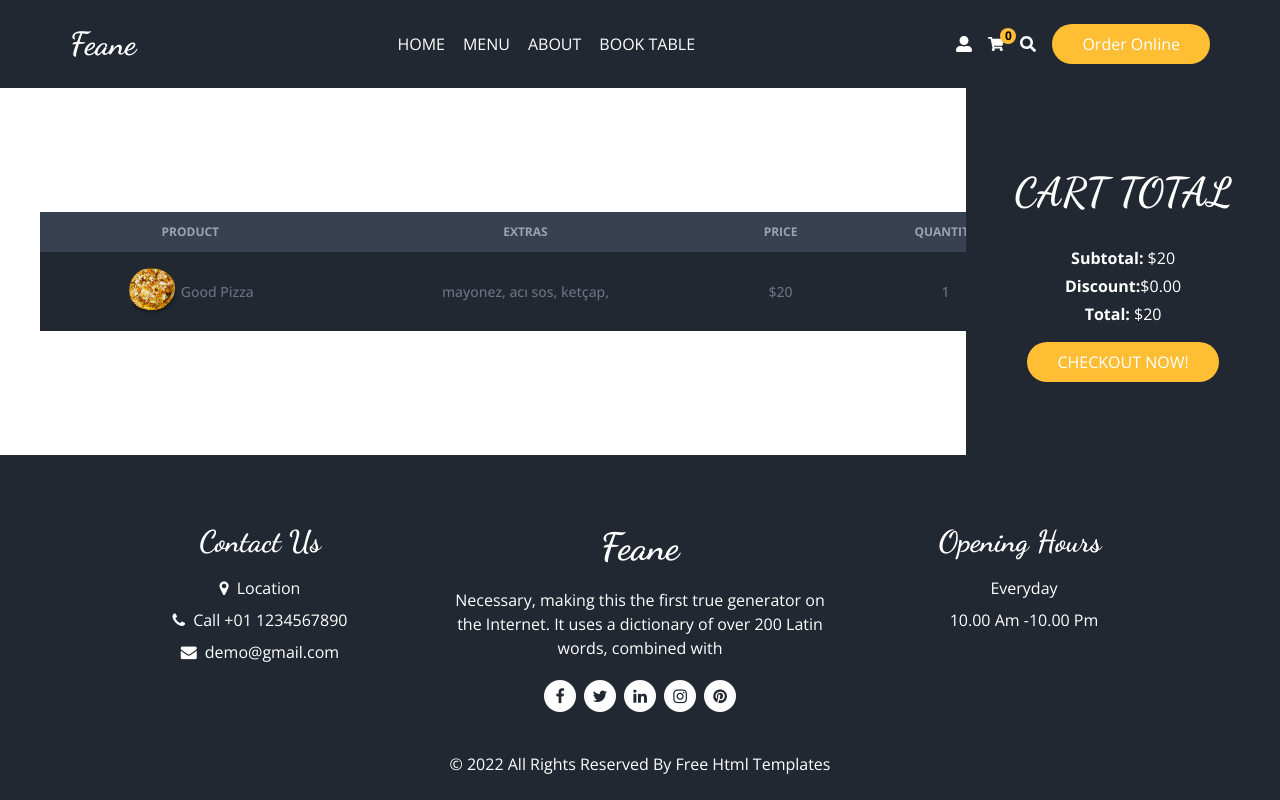
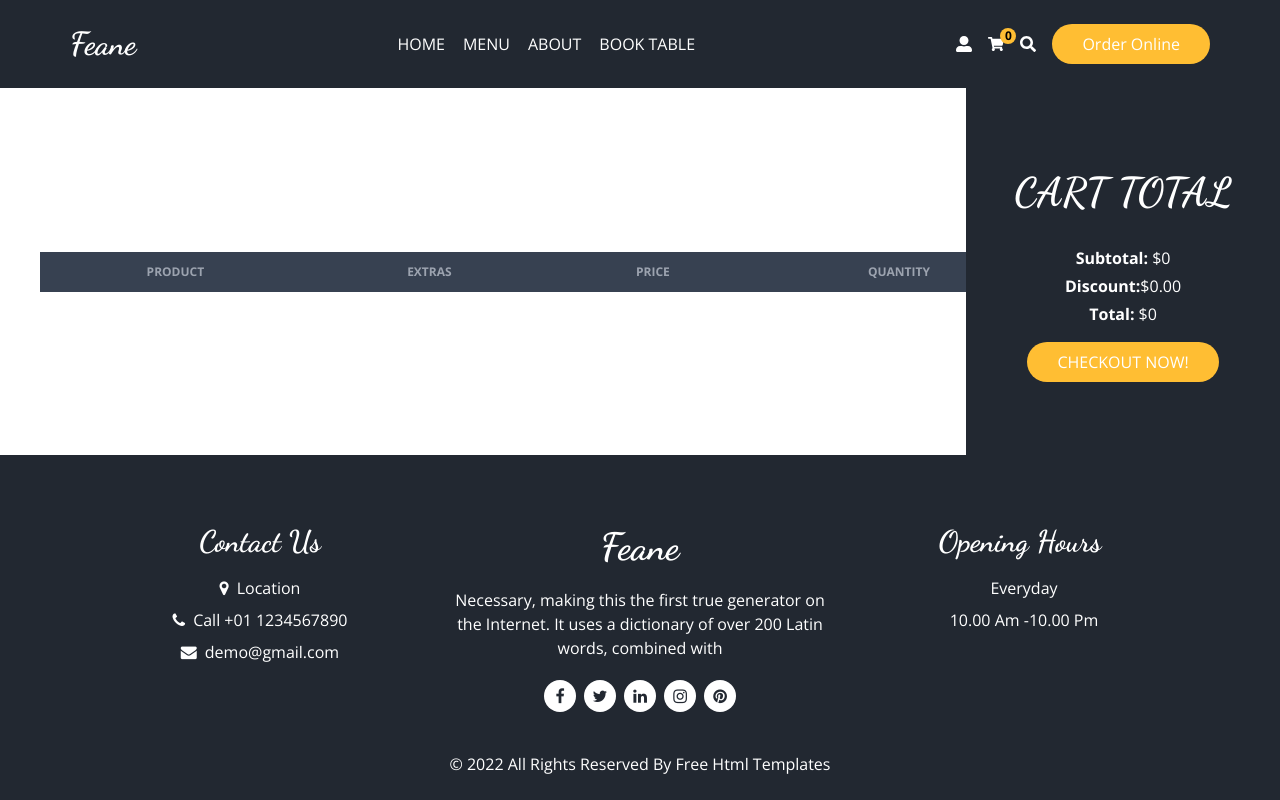
Before and after one commit to Harhat18/food-ordering, a Next.js app: page /cart in a window 1280 px wide. Built offline with nearby package versions, Linux system fonts and the light colour scheme.

Commit message:
add commit redux

```diff
--- a/pages/cart/index.jsx
+++ b/pages/cart/index.jsx
@@ -1,7 +1,11 @@
 import Image from "next/image";
 import Title from "../../components/ui/Title";
+import { useSelector, useDispatch } from "react-redux";
+import { reset } from "../../redux/cartSlice";
 
 const Cart = () => {
+  const cart = useSelector((state) => state.cart);
+  const dispatch = useDispatch();
   return (
     <div className="min-h-[calc(100vh_-_433px)]">
       <div className="flex justify-between items-center md:flex-row flex-col">
@@ -24,21 +28,28 @@ const Cart = () => {
               </tr>
             </thead>
             <tbody>
-              <tr className="transition-all bg-secondary border-gray-700 hover:bg-primary ">
+              {cart.products.map((product) => (
+                <tr
+                  className="transition-all bg-secondary border-gray-700 hover:bg-primary"
+                  key={product.id}
+                >
                   <td className="py-4 px-6 font-medium whitespace-nowrap hover:text-white flex items-center gap-x-1 justify-center">
                     <Image src="/images/f1.png" alt="" width={50} height={50} />
-                  <span>Good Pizza</span>
+                    <span>{product.name}</span>
                   </td>
                   <td className="py-4 px-6 font-medium whitespace-nowrap hover:text-white">
-                  <span>mayonez, acı sos, ketçap,</span>
+                    {product.extras.map((item) => (
+                      <span key={item.id}>{item.name}, </span>
+                    ))}
                   </td>
                   <td className="py-4 px-6 font-medium whitespace-nowrap hover:text-white">
-                  $20
+                    ${product.price}
                   </td>
                   <td className="py-4 px-6 font-medium whitespace-nowrap hover:text-white">
-                  1
+                    {product.quantity}
                   </td>
                 </tr>
+              ))}
             </tbody>
           </table>
         </div>
@@ -46,13 +57,16 @@ const Cart = () => {
           <Title addClass="text-[40px]">CART TOTAL</Title>
 
           <div className="mt-6">
-            <b>Subtotal: </b>$20 <br />
+            <b>Subtotal: </b>${cart.total} <br />
             <b className=" inline-block my-1">Discount: </b>$0.00 <br />
-            <b>Total: </b>$20
+            <b>Total: </b>${cart.total}
           </div>
 
           <div>
-            <button className="btn-primary mt-4 md:w-auto w-52">
+            <button
+              className="btn-primary mt-4 md:w-auto w-52"
+              onClick={() => dispatch(reset())}
+            >
               CHECKOUT NOW!
             </button>
           </div>
--- a/redux/cartSlice.js
+++ b/redux/cartSlice.js
@@ -13,8 +13,13 @@ const cartSlice = createSlice({
       state.quantity += action.payload.quantity;
       state.total += action.payload.price;
     },
+    reset: (state, action) => {
+      state.products = [];
+      state.quantity = 0;
+      state.total = 0;
+    },
   },
 });
 
-export const { addProduct } = cartSlice.actions;
+export const { addProduct, reset } = cartSlice.actions;
 export default cartSlice.reducer;
```
Lines whose indentation alone changed are shown as unchanged.
